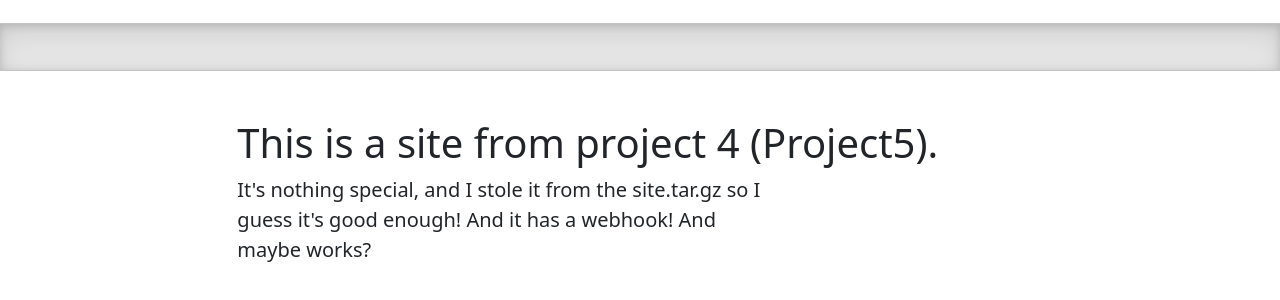
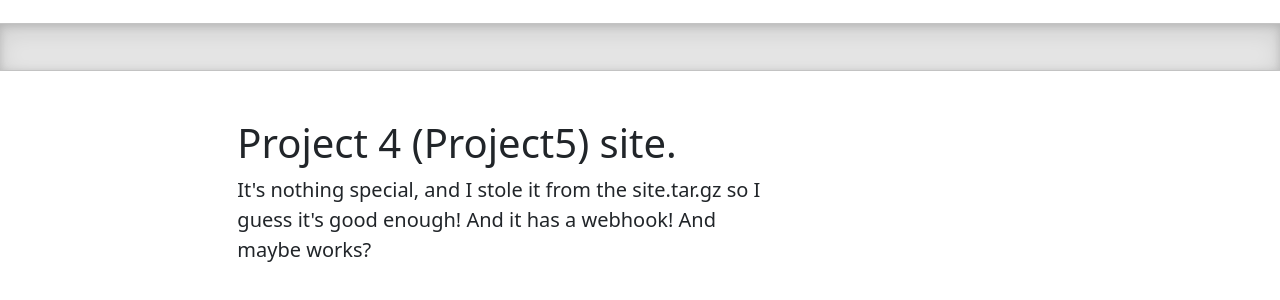
Before and after one commit to WSU-kduncan/s24cicd-Snekman23, a plain HTML site: page site/index.html in a window 1280 px wide. Shown: the part 74-374 px from the top of the page. Drawn offline with Linux system fonts and the light colour scheme.

Commit message:
Update site

```diff
--- a/site/index.html
+++ b/site/index.html
@@ -118,7 +118,7 @@
 
   <div class="b-example-divider"></div>
   <div class="col-lg-8 mx-auto p-4 py-md-5">
-  <h1>This is a site from project 4 (Project5).</h1>
+  <h1>Project 4 (Project5) site.</h1>
     <p class="fs-5 col-md-8">It's nothing special, and I stole it from the site.tar.gz so I guess it's good enough! And it has a webhook! And maybe works?</p>
 
    </div>
```
